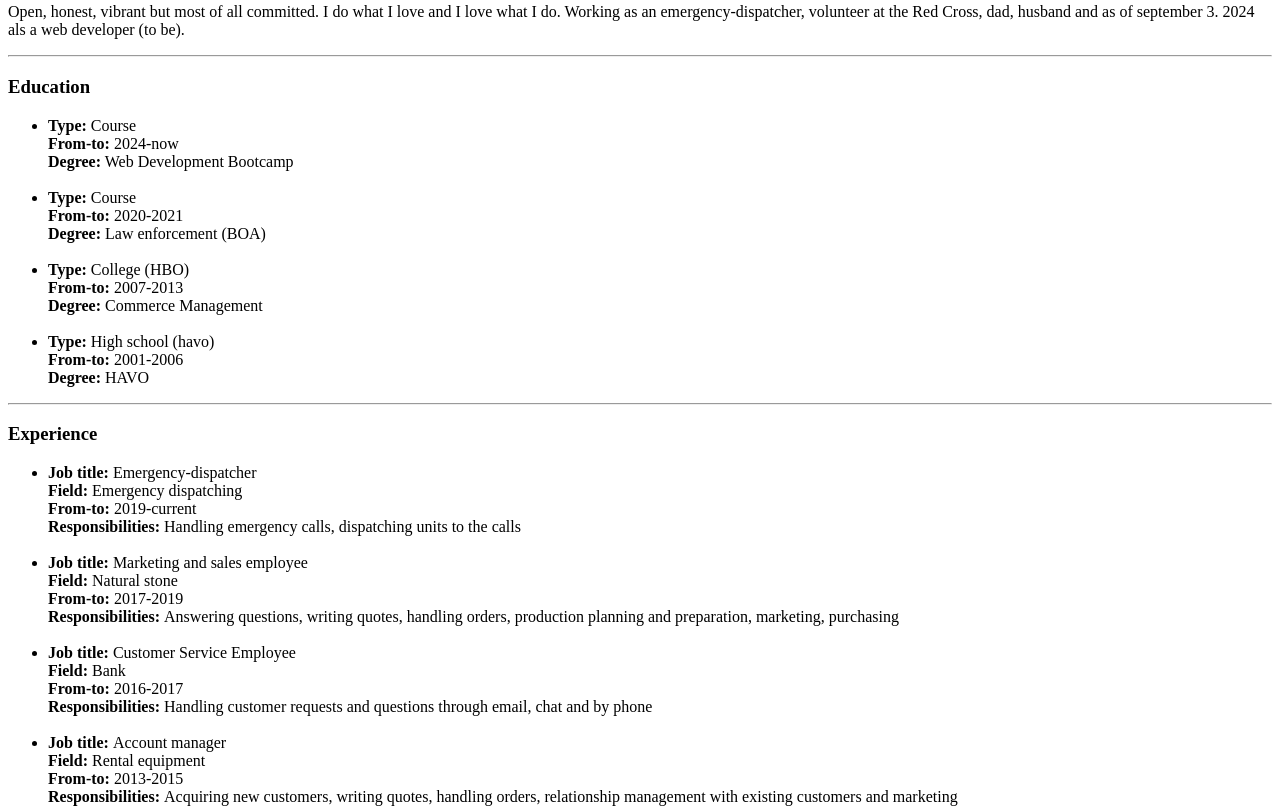
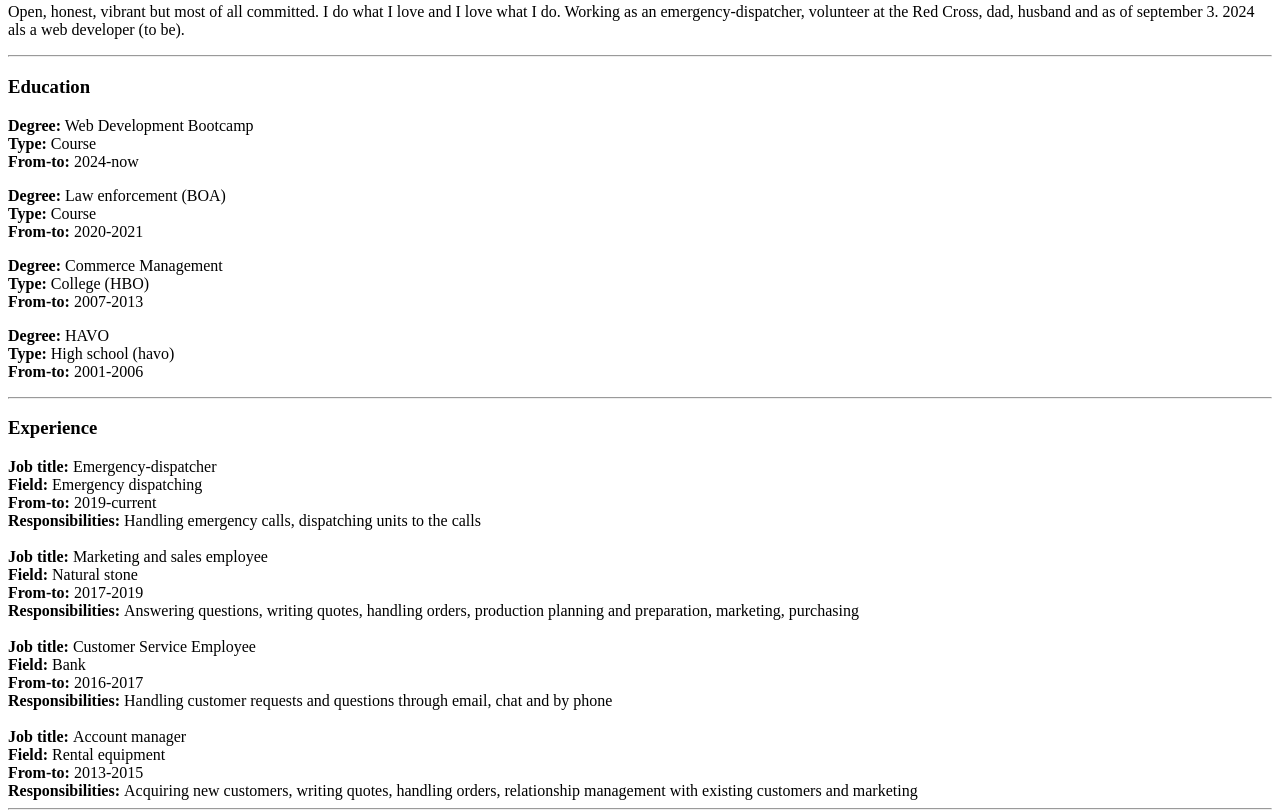
Before and after one commit to remcop1989/resume, a plain HTML site: page index.html in a window 1280 px wide. Shown: the part 515-1327 px from the top of the page. Drawn offline with Linux system fonts and the light colour scheme.

Commit message:
Add files via upload

```diff
--- a/index.html
+++ b/index.html
@@ -29,58 +29,48 @@
 
         <h3>Education</h3>
 
-        <ul>
-            <li><b>Type:</b> Course<br/>
-                <b>From-to:</b> 2024-now<br/>
-                <b>Degree:</b> Web Development Bootcamp
-            </li>
-            <br/>
-            <li><b>Type:</b> Course<br/>
-                <b>From-to:</b> 2020-2021<br/>
-                <b>Degree:</b> Law enforcement (BOA)
-            </li>
-            <br/>
-            <li><b>Type:</b> College (HBO)<br/>
-                <b>From-to:</b> 2007-2013<br/>
-                <b>Degree:</b> Commerce Management
-            </li>
-            <br/>
-            <li><b>Type:</b> High school (havo)<br/>
-                <b>From-to:</b> 2001-2006<br/>
-                <b>Degree:</b> HAVO
-            </li>
-        </ul>
+        <p><b>Degree:</b> Web Development Bootcamp<br/>
+        <b>Type:</b> Course<br/>
+        <b>From-to:</b> 2024-now<br/></p>
+
+        <p><b>Degree:</b> Law enforcement (BOA)<br/>
+        <b>Type:</b> Course<br/>
+        <b>From-to:</b> 2020-2021<br/></p>
+
+        <p><b>Degree:</b> Commerce Management<br/>
+        <b>Type:</b> College (HBO)<br/>
+        <b>From-to:</b> 2007-2013<br/></p>
+
+        <p><b>Degree:</b> HAVO<br/>
+        <b>Type:</b> High school (havo)<br/>
+        <b>From-to:</b> 2001-2006<br/></p>
 
         <hr/>
 
         <h3>Experience</h3>
 
-        <ul>
-            <li><b>Job title: </b>Emergency-dispatcher<br/>
+        <b>Job title: </b>Emergency-dispatcher<br/>
         <b>Field: </b>Emergency dispatching<br/>
         <b>From-to: </b>2019-current<br/>
         <b>Responsibilities: </b>Handling emergency calls, dispatching units to the calls<br/>
-            </li>
         <br/>
-            <li><b>Job title: </b>Marketing and sales employee<br/>
+
+        <b>Job title: </b>Marketing and sales employee<br/>
         <b>Field: </b>Natural stone<br/>
         <b>From-to: </b>2017-2019<br/>
         <b>Responsibilities: </b>Answering questions, writing quotes, handling orders, production planning and preparation, marketing, purchasing<br/>
-            </li>
         <br/>
-            <li><b>Job title: </b>Customer Service Employee<br/>
+
+        <b>Job title: </b>Customer Service Employee<br/>
         <b>Field: </b>Bank<br/>
         <b>From-to: </b>2016-2017<br/>
         <b>Responsibilities: </b>Handling customer requests and questions through email, chat and by phone<br/>
         <br/>
-            </li>
-            <li><b>Job title: </b>Account manager<br/>
+
+        <b>Job title: </b>Account manager<br/>
         <b>Field: </b>Rental equipment<br/>
         <b>From-to: </b>2013-2015<br/>
         <b>Responsibilities: </b>Acquiring new customers, writing quotes, handling orders, relationship management with existing customers and marketing<br/>
-            </li>
-
-        </ul>
 
         <hr/>
 
```
Lines whose indentation alone changed are shown as unchanged.
